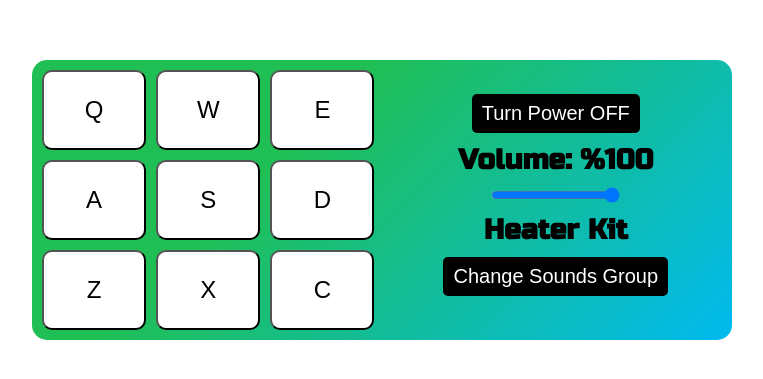
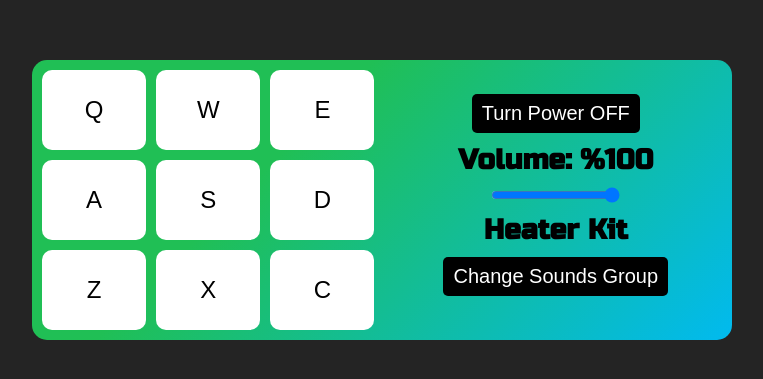
Before and after one commit to coderloff/drum-machine, a React (Vite) app: page / in a window 1280 px wide. Shown: the part 235-614 px from the top of the page, without its empty margins (258-1021 px from the left). Built offline with nearby package versions, Linux system fonts and the light colour scheme.

Commit message:
Initial commit

```diff
--- a/index.html
+++ b/index.html
@@ -9,6 +9,5 @@
   <body>
     <div id="root"></div>
     <script type="module" src="/src/main.tsx"></script>
-    <script src="https://cdn.freecodecamp.org/testable-projects-fcc/v1/bundle.js"></script>
   </body>
 </html>
--- a/src/App.css
+++ b/src/App.css
@@ -1,15 +1,16 @@
-@import url('https://fonts.googleapis.com/css?family=Russo+One');
-*{
+@import url("https://fonts.googleapis.com/css?family=Russo+One");
+* {
   margin: 0;
 }
 
 body {
   font-size: 24px;
   font-family: "Russo One", sans-serif;
+  background: #242424;
 }
 
 h2 {
-  font-size: 28px
+  font-size: 28px;
 }
 
 #drum-machine {
@@ -29,9 +30,7 @@ h2 {
   margin-top: 40px;
   border-radius: 15px;
   grid-template-columns: 1fr;
-    background-image: linear-gradient(
--225deg
-, #20BF55 35%, #01BAEF 100%);
+  background-image: linear-gradient(-225deg, #20bf55 35%, #01baef 100%);
 }
 
 .keyboard {
@@ -48,16 +47,17 @@ h2 {
   cursor: pointer;
   border-radius: 10px;
   background-color: #ffffff;
-  transition: all .3s ease-in-out
+  border: none;
+  transition: all 0.3s ease-in-out;
 }
 
-@media(min-width: 768px){
+@media (min-width: 768px) {
   .wrapper {
     width: 680px;
   }
 }
 
-@media(min-width: 992px){
+@media (min-width: 992px) {
   .wrapper {
     grid-template-columns: 1fr 1fr;
   }
@@ -72,11 +72,11 @@ h2 {
 
 .controle > button,
 .controle > input,
-.controle > h2{
-  margin-bottom: 10px
+.controle > h2 {
+  margin-bottom: 10px;
 }
 
-.controle button{
+.controle button {
   border: none;
   color: #ffffff;
   cursor: pointer;
```
Lines whose indentation alone changed are shown as unchanged.
